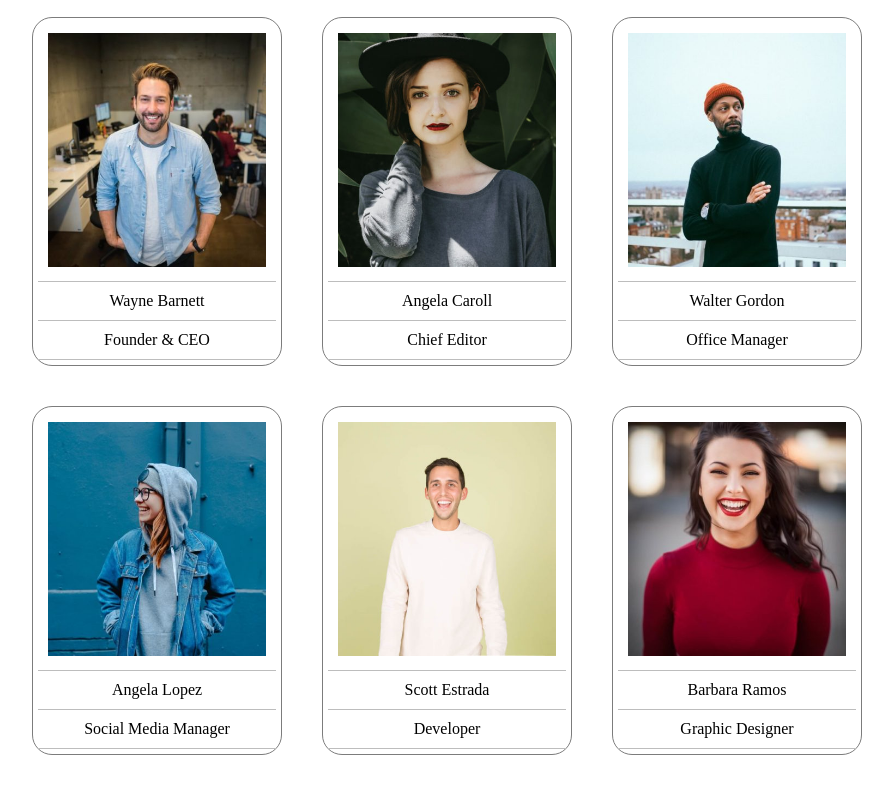
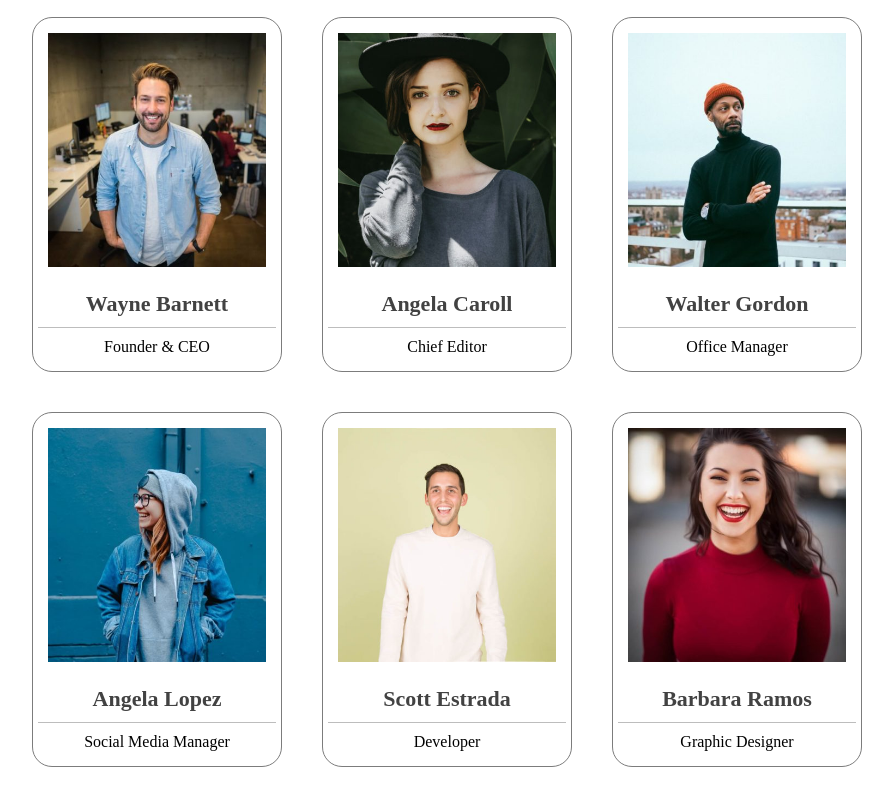
Before and after one commit to irenebrignoli/js-our-team, a plain HTML site: page index.html in a window 1280 px wide. Shown: the part 90-877 px from the top of the page, without its empty margins (193-1086 px from the left). Drawn offline with Linux system fonts and the light colour scheme.

Commit message:
fine esercizio

```diff
--- a/css/style.css
+++ b/css/style.css
@@ -31,8 +31,17 @@ main{
 }
 
 .card .item{
+  padding: 10px;
+}
+
+.card .name{
+  font-size: 22px;
+  color:#424242;
+  font-weight: bold;
+}
+
+.card .item:nth-child(2) {
   border-bottom: 1px solid #bdbdbd;
-  padding: 10px;
 }
 
 .card img{
--- a/js/main.js
+++ b/js/main.js
@@ -94,6 +94,7 @@ function createNewList(indice){
 
   listItem = document.createElement('li');
   listItem.classList.add('item');
+  listItem.classList.add('name');
   listItem.append(team[indice].nome);
   list.append(listItem);
 
```
